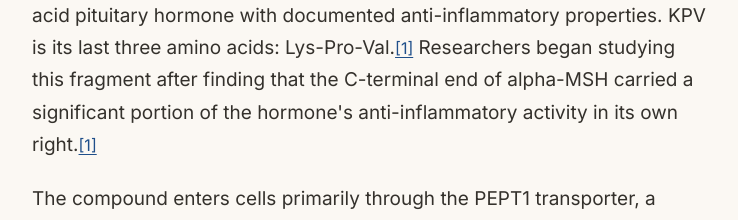
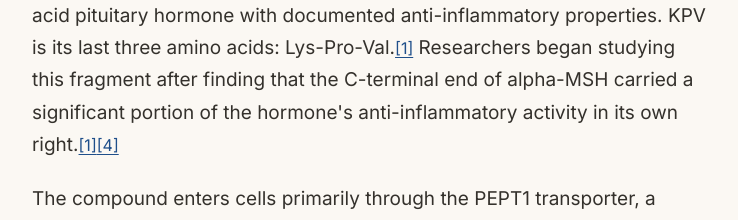
Before and after one commit to edorfanini00/peptidedigest, a Next.js app: page /kpv-peptide-research-what-studies-show in a window 1280 px wide. Shown: the part 2180-2400 px from the top of the page, without its empty margins (268-1006 px from the left). Built offline with nearby package versions, Linux system fonts and the light colour scheme.

Commit message:
Fix: cite source [4] in KPV article

```diff
--- a/app/kpv-peptide-research-what-studies-show/story.ts
+++ b/app/kpv-peptide-research-what-studies-show/story.ts
@@ -18,7 +18,7 @@ export const story: NewsroomStory = {
       title: "What KPV is and how it enters cells",
       id: "what-kpv-is",
       paragraphs: [
-        "Alpha-melanocyte-stimulating hormone, or alpha-MSH, is a thirteen-amino-acid pituitary hormone with documented anti-inflammatory properties. KPV is its last three amino acids: Lys-Pro-Val.[1] Researchers began studying this fragment after finding that the C-terminal end of alpha-MSH carried a significant portion of the hormone's anti-inflammatory activity in its own right.[1]",
+        "Alpha-melanocyte-stimulating hormone, or alpha-MSH, is a thirteen-amino-acid pituitary hormone with documented anti-inflammatory properties. KPV is its last three amino acids: Lys-Pro-Val.[1] Researchers began studying this fragment after finding that the C-terminal end of alpha-MSH carried a significant portion of the hormone's anti-inflammatory activity in its own right.[1][4]",
         "The compound enters cells primarily through the PEPT1 transporter, a protein normally responsible for absorbing di- and tripeptides from food in the gut lining.[2] What makes this relevant to the gut inflammation research is that inflamed tissue expresses higher levels of PEPT1 than healthy tissue, which means KPV uptake concentrates in the tissue most affected by inflammatory conditions.[2] This property drove a lot of the early interest in KPV as a candidate for oral delivery in inflammatory bowel disease research.[2]",
         "Once inside the cell, KPV suppresses two major signaling pathways that drive inflammatory responses: NF-kB and the MAPK cascade.[2] These pathways regulate the production of pro-inflammatory cytokines, including interleukin-6 and TNF-alpha, and their inhibition reduces downstream inflammation in cell models.[2]",
       ],
```
